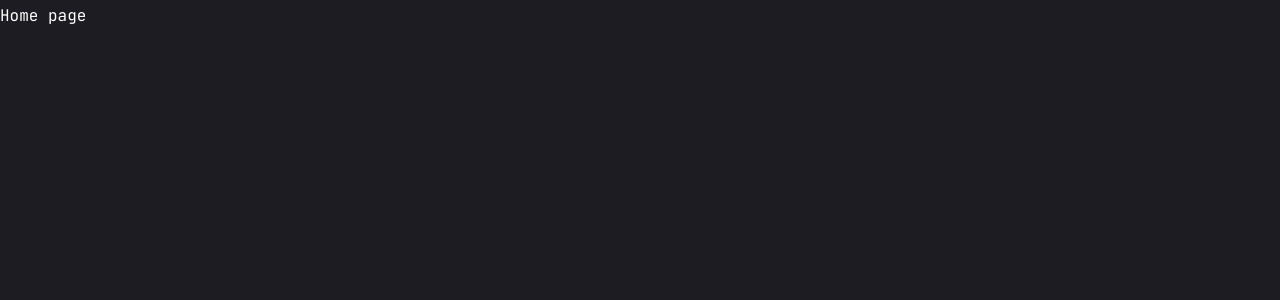
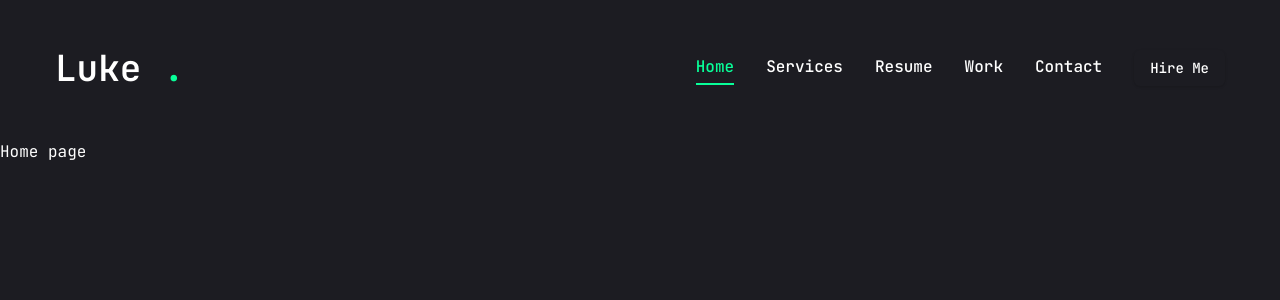
Before and after one commit to codeplaygroundspace/portfolio-neo-m, a Next.js app: page / in a window 1280 px wide. Shown: the top 300 px of the page. Built offline with nearby package versions, Linux system fonts and the light colour scheme.

Commit message:
Build header and navigation, with highlight style for current page

```diff
--- a/app/layout.tsx
+++ b/app/layout.tsx
@@ -1,6 +1,9 @@
 import type { Metadata } from "next";
 import { JetBrains_Mono } from "next/font/google";
 import "./globals.css";
+
+// Components
+import Header from "@/components/Header";
 
 const jetBrainsMono = JetBrains_Mono({
   subsets: ["latin"],
@@ -20,7 +23,10 @@
 }>) {
   return (
     <html lang="en">
-      <body className={jetBrainsMono.variable}>{children}</body>
+      <body className={jetBrainsMono.variable}>
+        <Header />
+        {children}
+      </body>
     </html>
   );
 }
--- /dev/null
+++ b/components/Header.tsx
@@ -0,0 +1,31 @@
+import Link from "next/link";
+import { Button } from "@/components/ui/button";
+
+// Components
+import Nav from "@/components/Nav";
+
+const Header = () => {
+  return (
+    <header className="py-8 xl:py-12 text-white">
+      <div className="container mx-auto flex justify-between items-center">
+        {/* Logo */}
+        <Link href="/">
+          <h1 className="text-4xl font-semibold">
+            Luke <span className="text-accent">.</span>
+          </h1>
+        </Link>
+        {/* Desktop nav */}
+        <div className="hidden xl:flex items-center gap-8">
+          <Nav />
+          <Link href="/">
+            <Button>Hire Me</Button>
+          </Link>
+        </div>
+        {/* Mobile nav */}
+        <div className="xl:hidden">mobile nav</div>
+      </div>
+    </header>
+  );
+};
+
+export default Header;
--- /dev/null
+++ b/components/Nav.tsx
@@ -0,0 +1,51 @@
+"use client";
+import Link from "next/link";
+import { usePathname } from "next/navigation";
+
+const links = [
+  {
+    name: "home",
+    path: "/",
+  },
+  {
+    name: "services",
+    path: "/services",
+  },
+  {
+    name: "resume",
+    path: "/resume",
+  },
+  {
+    name: "work",
+    path: "/work",
+  },
+  {
+    name: "contact",
+    path: "/contact",
+  },
+];
+const Nav = () => {
+  const pathName = usePathname();
+  console.log(pathName);
+  return (
+    <nav className="flex gap-8">
+      {links.map((link, i) => {
+        return (
+          <Link
+            href={link.path}
+            key={i}
+            className={`${
+              link.path === pathName
+                ? "text-accent border-b-2 border-accent "
+                : ""
+            } capitalize font-medium hover:text-accent transition-all`}
+          >
+            {link.name}
+          </Link>
+        );
+      })}
+    </nav>
+  );
+};
+
+export default Nav;
```
